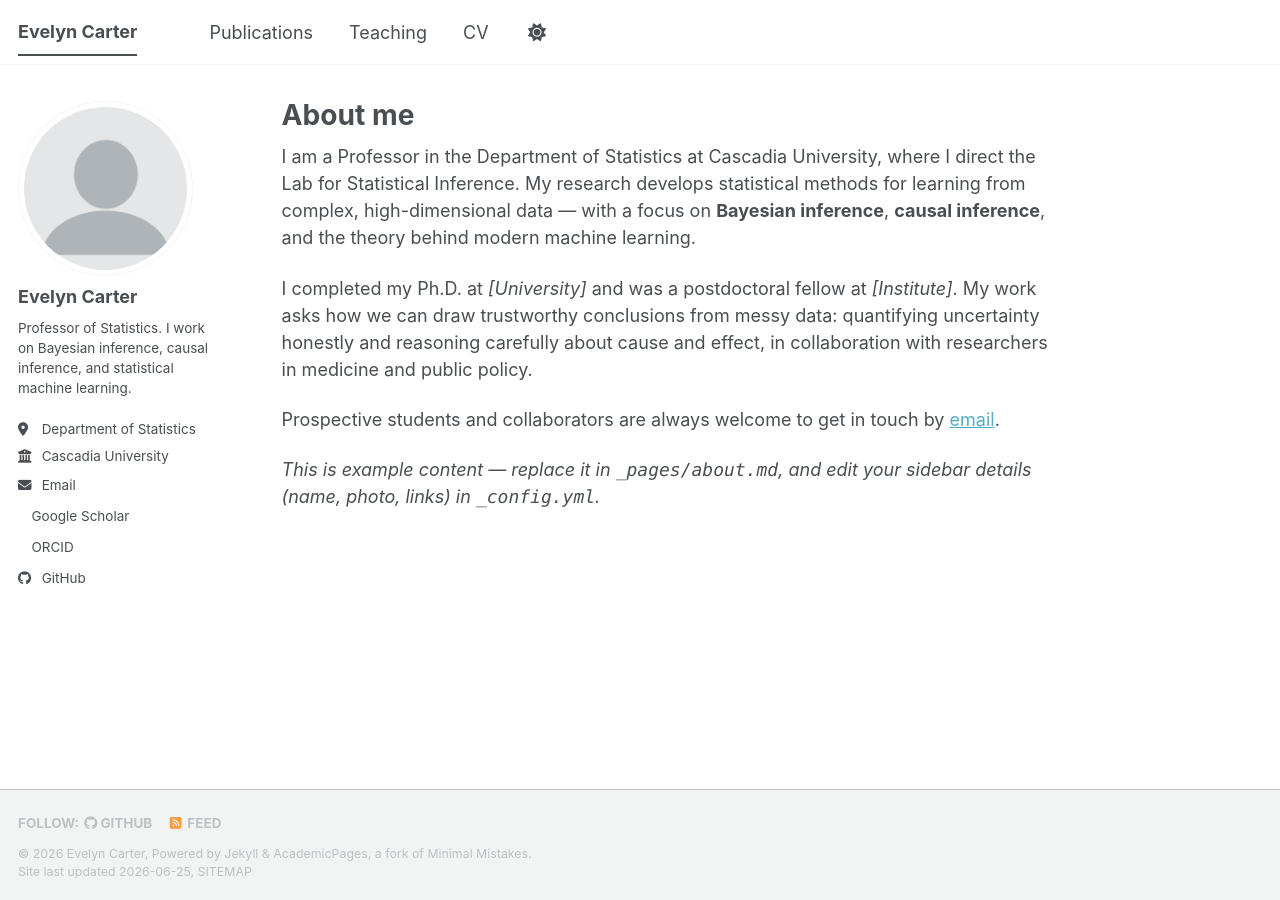
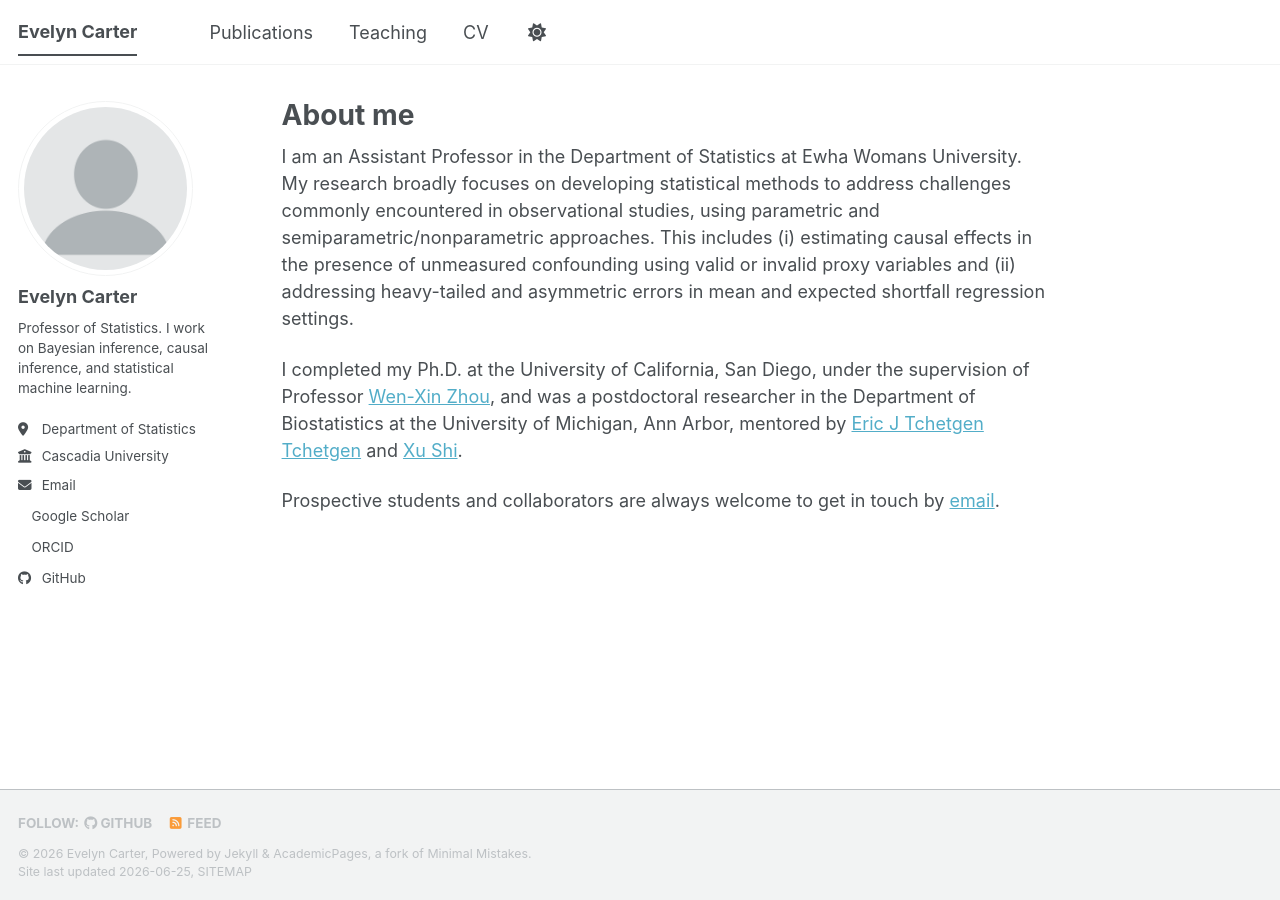
Before and after one commit to myeonghunyu/myeonghunyu.github.io, a Jekyll site: the page built from _pages/about.md, in a window 1280 px wide. Built offline with Jekyll 4.4.1, drawn with Linux system fonts in a browser that asks for light colours; a style sheet for code colours, icons or effects is not loaded.

Commit message:
Revise about page with new academic details
Updated personal and academic information, including current position and research focus.

```diff
--- a/_pages/about.md
+++ b/_pages/about.md
@@ -7,18 +7,10 @@ redirect_from:
   - /about.html
 ---
 
-I am a Professor in the Department of Statistics at Cascadia University, where I
-direct the Lab for Statistical Inference. My research develops statistical methods
-for learning from complex, high-dimensional data — with a focus on **Bayesian
-inference**, **causal inference**, and the theory behind modern machine learning.
+I am an Assistant Professor in the Department of Statistics at Ewha Womans University.
+My research broadly focuses on developing statistical methods to address challenges commonly encountered in observational studies, using parametric and semiparametric/nonparametric approaches. This includes (i) estimating causal effects in the presence of unmeasured confounding using valid or invalid proxy variables and (ii) addressing heavy-tailed and asymmetric errors in mean and expected shortfall regression settings.
 
-I completed my Ph.D. at *[University]* and was a postdoctoral fellow at *[Institute]*.
-My work asks how we can draw trustworthy conclusions from messy data: quantifying
-uncertainty honestly and reasoning carefully about cause and effect, in collaboration
-with researchers in medicine and public policy.
+I completed my Ph.D. at the University of California, San Diego, under the supervision of Professor [Wen-Xin Zhou](https://sites.google.com/view/wenxinzhou/), and was a postdoctoral researcher in the Department of Biostatistics at the University of Michigan, Ann Arbor, mentored by [Eric J Tchetgen Tchetgen](https://statistics.wharton.upenn.edu/profile/ett/) and [Xu Shi](http://www.xuritashi.com/).
 
 Prospective students and collaborators are always welcome to get in touch by
-[email](mailto:evelyn.carter@example.edu).
-
-*This is example content — replace it in `_pages/about.md`, and edit your sidebar
-details (name, photo, links) in `_config.yml`.*
+[email](mailto:audgns5222@ewha.ac.kr).
```
